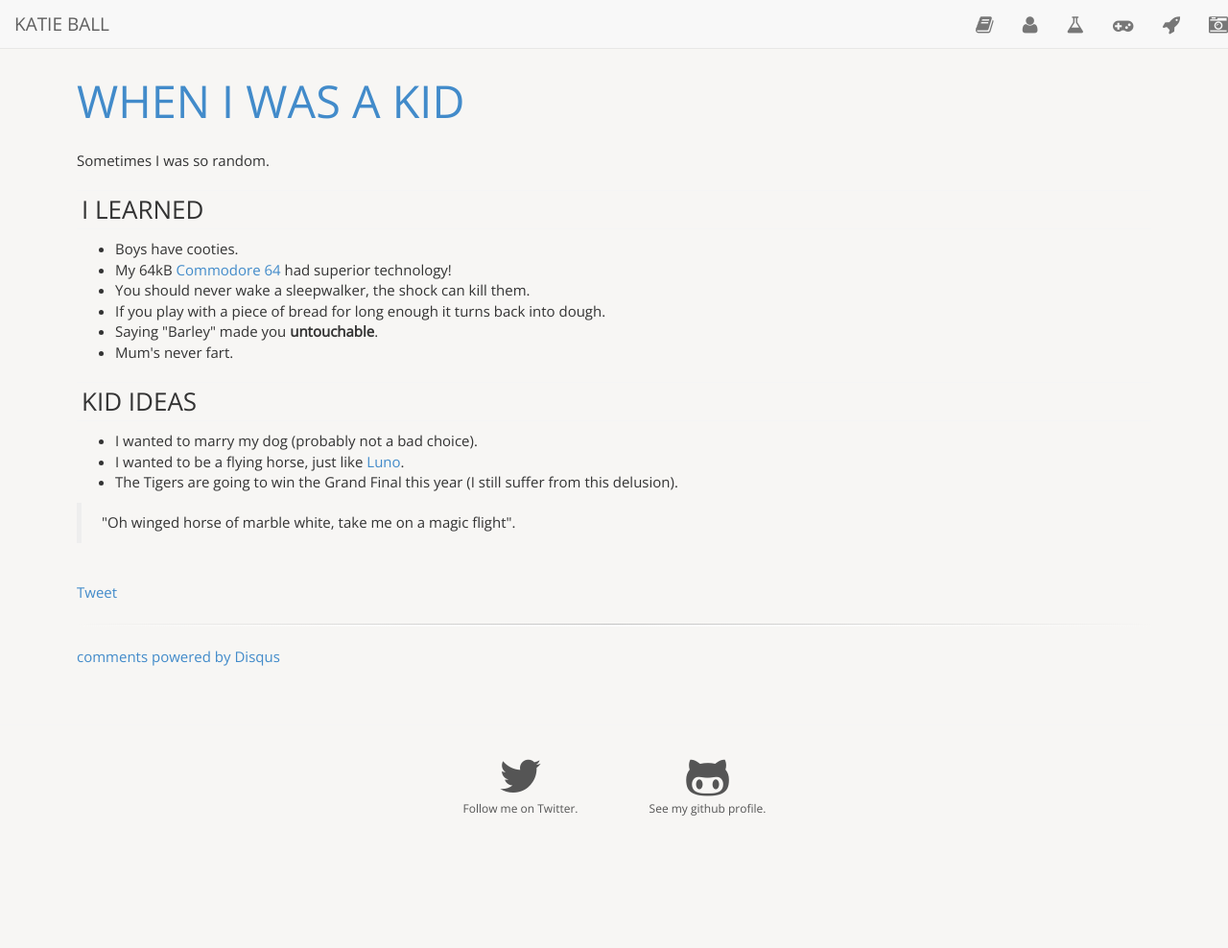
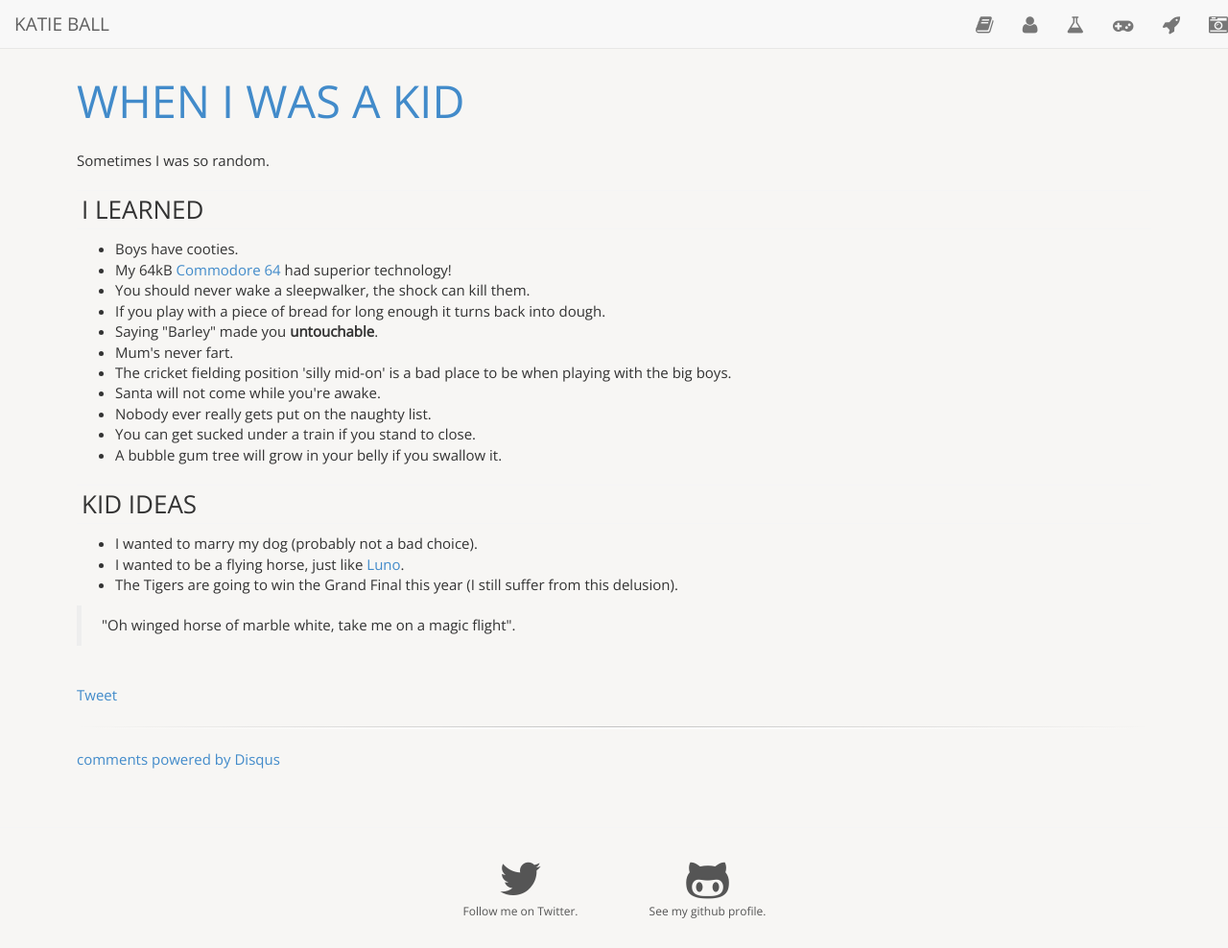
Before and after one commit to roachhd/roachhd.github.io, a Jekyll site: the page built from about/me/as-a-kid/index.html, in a window 1280 px wide and 988 px high. Shown: the whole window at 96% size. Built offline with Jekyll 4.4.1, drawn with Linux system fonts in a browser that asks for light colours; nearby versions of some CDN libraries; comment, search, counter and statistics services are not loaded.

Commit message:
Update index.html

```diff
--- a/about/me/as-a-kid/index.html
+++ b/about/me/as-a-kid/index.html
@@ -13,8 +13,13 @@ comments: false
             <li>My 64kB <a hreg="https://en.m.wikipedia.org/wiki/Commodore_64" target="_blank">Commodore 64</a> had superior  technology!</li>
             <li>You should never wake a sleepwalker, the shock can kill them.</li>
             <li>If you play with a piece of bread for long enough it turns back into dough.</li>
-            <li>Saying "Barley" made you <strong>untouchable</strong>.
+            <li>Saying "Barley" made you <strong>untouchable</strong>.</li>
             <li>Mum's never fart.</li>
+            <li>The cricket fielding position 'silly mid-on' is a bad place to be when playing with the big boys.</li>
+            <li>Santa will not come while you're awake.</li>
+            <li>Nobody ever really gets put on the naughty list.</li>
+            <li>You can get sucked under a train if you stand to close.</li>
+            <li>A bubble gum tree will grow in your belly if you swallow it.</li>
 
         </ul>
 
```
